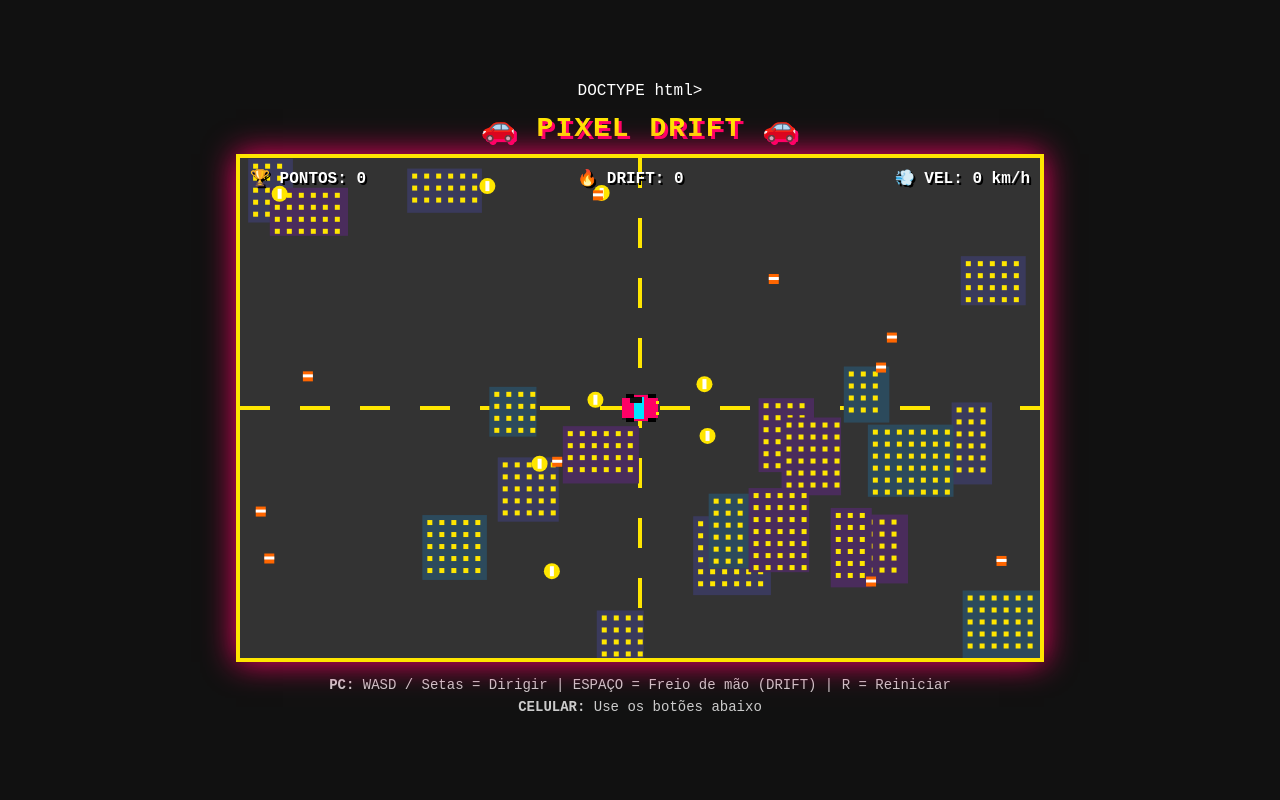
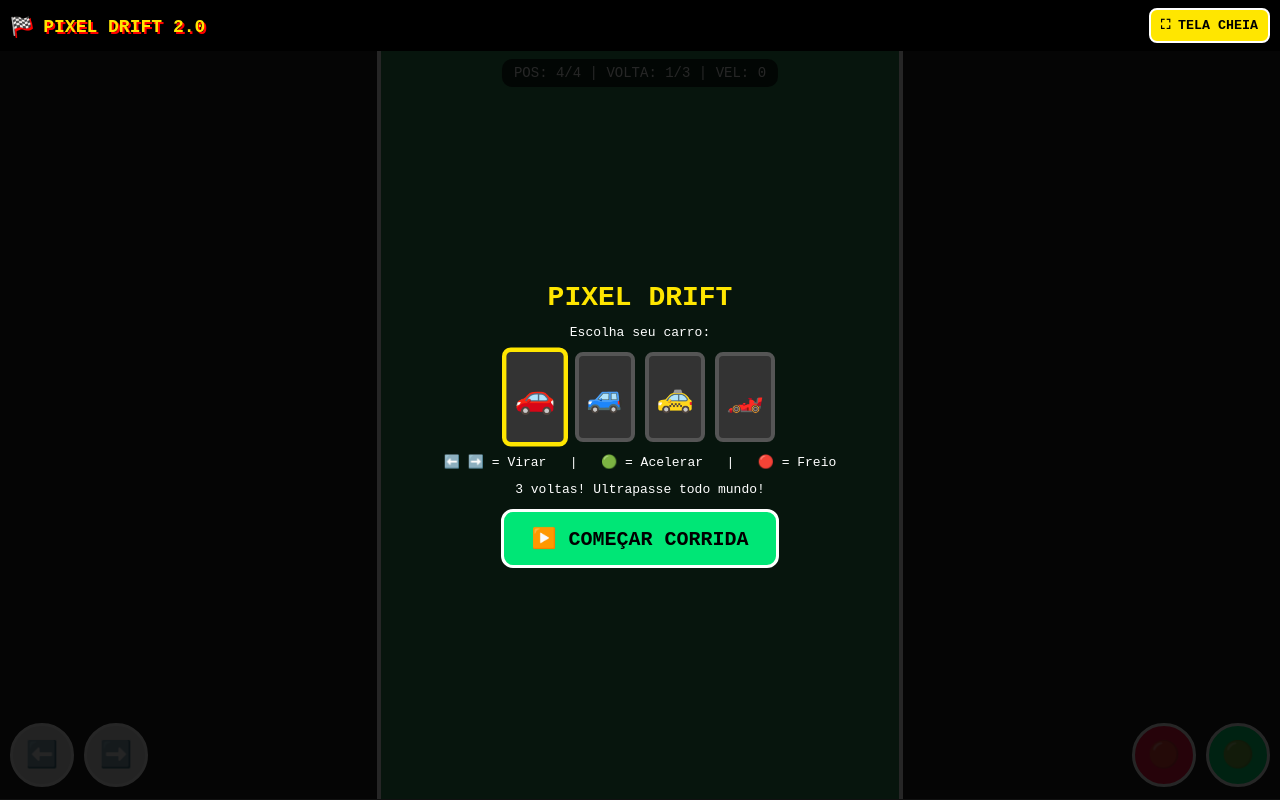
Before and after one commit to kiritihoru/Pixel-car, a plain HTML site: page index.html in a window 1280 px wide. Drawn offline with Linux system fonts and the light colour scheme.

Commit message:
Refactor index.html for layout and style enhancements
Updated HTML structure and styling for improved layout and functionality.

```diff
--- a/index.html
+++ b/index.html
@@ -1,175 +1,91 @@
-DOCTYPE html>
+<!DOCTYPE html>
 <html lang="pt-br">
 <head>
 <meta charset="UTF-8">
-<meta name="viewport" content="width=device-width, initial-scale=1.0">
-<title>PIXEL DRIFT - Jogo de Carro 2D</title>
+<meta name="viewport" content="width=device-width, initial-scale=1.0, maximum-scale=1.0, user-scalable=no">
+<title>PIXEL DRIFT - Corrida</title>
 <style>
-  *{margin:0;padding:0;box-sizing:border-box}
-  body{background:#111;display:flex;flex-direction:column;align-items:center;justify-content:center;min-height:100vh;font-family:'Courier New',monospace;color:white;overflow:hidden}
-  h1{font-size:28px;color:#ffe600;text-shadow:3px 3px 0 #ff0066;letter-spacing:2px;margin:10px}
-  #gameWrap{position:relative;border:4px solid #ffe600;box-shadow:0 0 30px #ff0066}
-  canvas{background:#2a2a2a;display:block;image-rendering:pixelated}
-  #hud{position:absolute;top:10px;left:10px;right:10px;display:flex;justify-content:space-between;font-weight:bold;font-size:16px;text-shadow:2px 2px 0 #000}
-  #controls{margin-top:12px;text-align:center;line-height:1.6;font-size:14px;color:#ccc}
-  .btns{display:none;gap:10px;margin-top:10px}
-  .btn{width:60px;height:60px;background:#333;border:2px solid #ffe600;color:#ffe600;font-size:24px;border-radius:10px;touch-action:none}
-  @media(max-width:700px){.btns{display:flex} canvas{width:100vw!important;height:auto!important}}
+*{margin:0;padding:0;box-sizing:border-box;-webkit-tap-highlight-color:transparent}
+body{background:#111;color:#fff;font-family:monospace;overflow:hidden;touch-action:none}
+#top{display:flex;justify-content:space-between;align-items:center;padding:8px 10px;background:#000}
+#top h1{font-size:18px;color:#ffe600;text-shadow:2px 2px 0 #f00}
+button{font-family:monospace;font-weight:bold;cursor:pointer}
+#fullBtn{background:#ffe600;border:2px solid #fff;padding:8px 10px;border-radius:8px}
+#gameWrap{position:relative;width:100%;height:calc(100dvh - 52px);background:#222;display:flex;justify-content:center}
+canvas{background:#2e8b57;max-width:100%;height:100%;image-rendering:pixelated;border-left:4px solid #fff;border-right:4px solid #fff}
+#menu{position:absolute;inset:0;background:rgba(0,0,0,.85);display:flex;flex-direction:column;align-items:center;justify-content:center;gap:12px;text-align:center;padding:15px;z-index:10}
+#menu h2{font-size:28px;color:#ffe600}
+#cars{display:flex;gap:10px}
+.carOpt{width:60px;height:90px;border:4px solid #555;border-radius:8px;cursor:pointer;display:flex;align-items:center;justify-content:center;font-size:30px;background:#333}
+.carOpt.sel{border-color:#ffe600;transform:scale(1.1)}
+#startBtn{background:#00e676;color:#000;font-size:20px;padding:14px 28px;border:3px solid #fff;border-radius:12px}
+#hud{position:absolute;top:8px;left:50%;transform:translateX(-50%);background:rgba(0,0,0,.7);padding:6px 12px;border-radius:10px;font-size:14px;white-space:nowrap;z-index:5}
+#controls{position:absolute;bottom:12px;left:0;right:0;display:flex;justify-content:space-between;padding:0 10px;z-index:5;pointer-events:none}
+#controls button{pointer-events:auto;width:64px;height:64px;border-radius:50%;border:3px solid #fff;font-size:26px;background:rgba(255,255,255,.9);color:#000}
+#controls button:active{background:#ffe600}
+#gas{background:#00e676 !important}
+#brake{background:#ff1744 !important;color:#fff !important}
+#msg{position:absolute;top:45%;left:50%;transform:translate(-50%,-50%);font-size:26px;background:#000;padding:10px 18px;border:3px solid #ffe600;border-radius:12px;display:none;z-index:6}
 </style>
 </head>
 <body>
-<h1>🚗 PIXEL DRIFT 🚗</h1>
+<div id="top"><h1>🏁 PIXEL DRIFT 2.0</h1><button id="fullBtn" onclick="toggleFull()">⛶ TELA CHEIA</button></div>
 <div id="gameWrap">
-  <canvas id="game" width="800" height="500"></canvas>
-  <div id="hud">
-    <div>🏆 PONTOS: <span id="score">0</span></div>
-    <div>🔥 DRIFT: <span id="drift">0</span></div>
-    <div>💨 VEL: <span id="speed">0</span> km/h</div>
-  </div>
+<canvas id="game" width="360" height="520"></canvas>
+<div id="hud">POS: <span id="pos">4/4</span> | VOLTA: <span id="lap">1/3</span> | VEL: <span id="vel">0</span></div>
+<div id="msg"></div>
+<div id="menu">
+<h2>PIXEL DRIFT</h2>
+<p>Escolha seu carro:</p>
+<div id="cars">
+<div class="carOpt sel" data-c="0" data-color="#ff1744" onclick="pickCar(this)">🚗</div>
+<div class="carOpt" data-c="1" data-color="#2979ff" onclick="pickCar(this)">🚙</div>
+<div class="carOpt" data-c="2" data-color="#ffe600" onclick="pickCar(this)">🚕</div>
+<div class="carOpt" data-c="3" data-color="#00e676" onclick="pickCar(this)">🏎️</div>
+</div>
+<p>⬅️ ➡️ = Virar &nbsp; | &nbsp; 🟢 = Acelerar &nbsp; | &nbsp; 🔴 = Freio</p>
+<p>3 voltas! Ultrapasse todo mundo!</p>
+<button id="startBtn" onclick="startGame()">▶️ COMEÇAR CORRIDA</button>
 </div>
 <div id="controls">
-  <b>PC:</b> WASD / Setas = Dirigir | ESPAÇO = Freio de mão (DRIFT) | R = Reiniciar<br>
-  <b>CELULAR:</b> Use os botões abaixo
+<div style="display:flex;gap:10px"><button id="left">⬅️</button><button id="right">➡️</button></div>
+<div style="display:flex;gap:10px"><button id="brake">🔴</button><button id="gas">🟢</button></div>
 </div>
-<div class="btns">
-  <button class="btn" id="left">⬅️</button>
-  <button class="btn" id="up">⬆️</button>
-  <button class="btn" id="down">⬇️</button>
-  <button class="btn" id="right">➡️</button>
-  <button class="btn" id="driftBtn">🔥</button>
 </div>
-
 <script>
-const canvas = document.getElementById('game');
-const ctx = canvas.getContext('2d');
-const scoreEl = document.getElementById('score');
-const driftEl = document.getElementById('drift');
-const speedEl = document.getElementById('speed');
-
-let keys = {};
-let score = 0, driftScore = 0, drifting = false;
-
-// Carro
-let car = { x:400, y:250, angle:0, speed:0, vx:0, vy:0, color:'#ff0066' };
-let particles = [];
-let coins = [];
-let cones = [];
-
-// Pista - cidade pixel
-let buildings = [];
-for(let i=0;i<20;i++){
-  buildings.push({x:Math.random()*760, y:Math.random()*460, w:40+Math.random()*50, h:40+Math.random()*50, c:['#3a3a5c','#4a2c5c','#2c4a5c'][i%3]});
+let canvas=document.getElementById('game'),ctx=canvas.getContext('2d');
+let playerColor='#ff1744',playing=false,keys={};
+let player,opps=[],roadY=0,lap=1,totalLaps=3,finish=false,raceTime=0;
+function pickCar(el){document.querySelectorAll('.carOpt').forEach(c=>c.classList.remove('sel'));el.classList.add('sel');playerColor=el.dataset.color;}
+function toggleFull(){if(!document.fullscreenElement){document.documentElement.requestFullscreen&&document.documentElement.requestFullscreen();}else{document.exitFullscreen&&document.exitFullscreen();}}
+function startGame(){
+ playing=true;finish=false;lap=1;raceTime=0;roadY=0;
+ player={x:180,y:420,w:36,h:60,speed:0,color:playerColor,dist:0};
+ let colors=['#2979ff','#ffe600','#00e676','#ff6d00','#e040fb'];
+ opps=[];
+ for(let i=0;i<3;i++){opps.push({x:70+i*90,y:100+i*70,w:36,h:60,speed:3+Math.random()*1.5,color:colors[i],dist:100+i*50,change:0});}
+ document.getElementById('menu').style.display='none';
+ document.getElementById('msg').style.display='none';
 }
-for(let i=0;i<8;i++) coins.push({x:Math.random()*750+20, y:Math.random()*450+20, taken:false});
-for(let i=0;i<10;i++) cones.push({x:Math.random()*750+20, y:Math.random()*450+20});
-
-function drawPixelCar(){
-  ctx.save();
-  ctx.translate(car.x, car.y);
-  ctx.rotate(car.angle);
-  // Sombra
-  ctx.fillStyle='rgba(0,0,0,0.3)'; ctx.fillRect(-18,-10,36,22);
-  // Corpo pixel
-  ctx.fillStyle=car.color;
-  ctx.fillRect(-18,-10,36,20);
-  ctx.fillRect(-12,-13,22,26); // cabine
-  ctx.fillStyle='#00e5ff'; ctx.fillRect(-6,-11,10,22); // vidro
-  ctx.fillStyle='#111'; ctx.fillRect(-10,-11,12,6);
-  // Rodas
-  ctx.fillStyle='#000';
-  ctx.fillRect(-14,-14,8,4); ctx.fillRect(-14,10,8,4);
-  ctx.fillRect(8,-14,8,4); ctx.fillRect(8,10,8,4);
-  // Farol
-  ctx.fillStyle='#ffe600'; ctx.fillRect(16,-7,3,3); ctx.fillRect(16,4,3,3);
-  ctx.restore();
+function drawCar(x,y,w,h,color,isPlayer){
+ ctx.fillStyle='#000';ctx.fillRect(x-3,y-3,w+6,h+6);
+ ctx.fillStyle=color;ctx.fillRect(x,y,w,h);
+ ctx.fillStyle='#111';ctx.fillRect(x+5,y+8,w-10,12);ctx.fillRect(x+5,y+35,w-10,12);
+ ctx.fillStyle='#fff';ctx.fillRect(x+4,y+2,w-8,4);
+ if(isPlayer){ctx.fillStyle='#fff';ctx.fillRect(x+w/2-2,y-8,4,8);}
 }
-
-function update(){
-  let accel = 0.25, maxSpeed = 6, friction = 0.97;
-  if(keys['w']||keys['arrowup']) car.speed += accel;
-  if(keys['s']||keys['arrowdown']) car.speed -= accel*0.8;
-  if(keys[' ']){ // drift
-    drifting = true;
-    car.speed *= 0.985;
-  } else drifting = false;
-
-  car.speed *= friction;
-  car.speed = Math.max(-3, Math.min(maxSpeed, car.speed));
-
-  let turn = 0.05;
-  if(drifting) turn = 0.09; // vira mais no drift
-
-  if(keys['a']||keys['arrowleft']) car.angle -= turn * (car.speed/3);
-  if(keys['d']||keys['arrowright']) car.angle += turn * (car.speed/3);
-
-  car.x += Math.cos(car.angle) * car.speed;
-  car.y += Math.sin(car.angle) * car.speed;
-
-  // Bate na parede e volta
-  if(car.x<20||car.x>780){car.angle=Math.PI-car.angle; car.speed*=0.5}
-  if(car.y<20||car.y>480){car.angle=-car.angle; car.speed*=0.5}
-
-  // Particulas de drift
-  if(drifting && Math.abs(car.speed)>2){
-    driftScore += 2; score += 2;
-    for(let i=0;i<3;i++) particles.push({x:car.x-Math.cos(car.angle)*14, y:car.y-Math.sin(car.angle)*14, life:20, c:'#fff'});
-  }
-  // Particulas de velocidade
-  if(Math.abs(car.speed)>4){
-    particles.push({x:car.x-Math.cos(car.angle)*18, y:car.y-Math.sin(car.angle)*18, life:12, c:'#ff6600'});
-  }
-
-  // Moedas
-  coins.forEach(c=>{
-    if(!c.taken && Math.hypot(car.x-c.x, car.y-c.y)<25){c.taken=true; score+=100; }
-  });
-
-  particles = particles.filter(p=>p.life-->0);
-  scoreEl.textContent = score;
-  driftEl.textContent = driftScore;
-  speedEl.textContent = Math.floor(Math.abs(car.speed)*30);
-}
-
-function draw(){
-  // Asfalto
-  ctx.fillStyle='#333'; ctx.fillRect(0,0,800,500);
-  // Faixas da rua
-  ctx.fillStyle='#ffe600';
-  for(let x=0;x<800;x+=60) ctx.fillRect(x,248,30,4);
-  for(let y=0;y<500;y+=60) ctx.fillRect(398,y,4,30);
-  // Predios pixel
-  buildings.forEach(b=>{
-    ctx.fillStyle=b.c; ctx.fillRect(b.x,b.y,b.w,b.h);
-    ctx.fillStyle='#ffe600';
-    for(let wx=b.x+5;wx<b.x+b.w-5;wx+=12) for(let wy=b.y+5;wy<b.y+b.h-5;wy+=12) ctx.fillRect(wx,wy,5,5);
-  });
-  // Moedas
-  coins.forEach(c=>{ if(!c.taken){ ctx.fillStyle='#ffe600'; ctx.beginPath(); ctx.arc(c.x,c.y,8,0,Math.PI*2); ctx.fill(); ctx.fillStyle='#fff'; ctx.fillRect(c.x-2,c.y-5,4,10); }});
-  // Cones
-  cones.forEach(c=>{ ctx.fillStyle='#ff6600'; ctx.fillRect(c.x-5,c.y-5,10,10); ctx.fillStyle='#fff'; ctx.fillRect(c.x-5,c.y-2,10,3); });
-  // Particulas
-  particles.forEach(p=>{ ctx.fillStyle=p.c; ctx.globalAlpha=p.life/20; ctx.fillRect(p.x,p.y,5,5); ctx.globalAlpha=1; });
-  drawPixelCar();
-
-  if(drifting && Math.abs(car.speed)>2){
-    ctx.fillStyle='#ff0066'; ctx.font='bold 20px Courier'; ctx.fillText('DRIFT!!! 🔥', car.x-40, car.y-30);
-  }
-}
-
-function loop(){ update(); draw(); requestAnimationFrame(loop); }
-loop();
-
-// Teclado
-window.addEventListener('keydown', e=>{ keys[e.key.toLowerCase()]=true; if(e.key==='r') location.reload(); if(e.key===' ') e.preventDefault(); });
-window.addEventListener('keyup', e=>{ keys[e.key.toLowerCase()]=false; });
-
-// Botões celular
-function bind(id, key){
-  const el=document.getElementById(id);
-  el.addEventListener('touchstart', e=>{e.preventDefault(); keys[key]=true});
-  el.addEventListener('touchend', ()=>{keys[key]=false});
-}
-bind('left','a'); bind('right','d'); bind('up','w'); bind('down','s'); bind('driftBtn',' ');
-</script>
-</body>
-</html>
+function loop(){
+ requestAnimationFrame(loop);
+ ctx.fillStyle='#2e8b57';ctx.fillRect(0,0,360,520);
+ ctx.fillStyle='#333';ctx.fillRect(30,0,300,520);
+ ctx.fillStyle='#fff';
+ roadY=(roadY+player.speed)%40;
+ for(let i=-1;i<14;i++){ctx.fillRect(175, i*40+roadY, 6, 20);}
+ ctx.fillStyle='#ffe600';ctx.fillRect(30,0,6,520);ctx.fillRect(324,0,6,520);
+ if(!playing){ctx.fillStyle='#fff';ctx.font='bold 16px monospace';ctx.fillText('ESCOLHA SEU CARRO',70,260);return;}
+ raceTime++;
+ player.dist+=player.speed;
+ if(keys['gas']||keys['ArrowUp']) player.speed=Math.min(9,player.speed+0.12);
+ else if(keys['brake']||keys['ArrowDown']) player.speed=Math.max(0,player.speed-0.25);
+ else player.speed=Math.max(2,player.speed-0.03);
+ if(keys['left']||keys['ArrowLeft']) player.x-=5+player.speed*0.4
```
